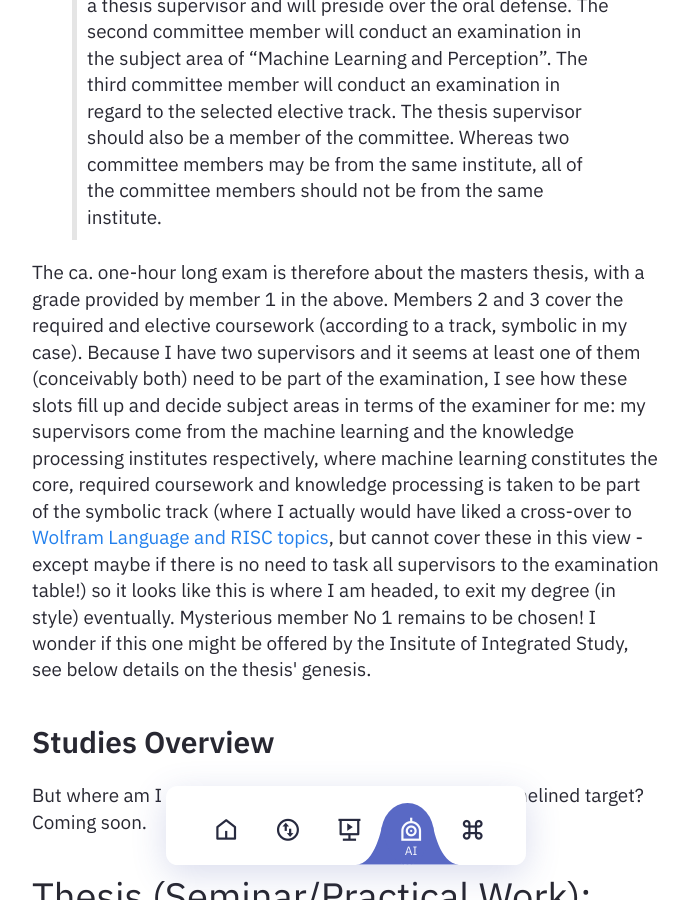
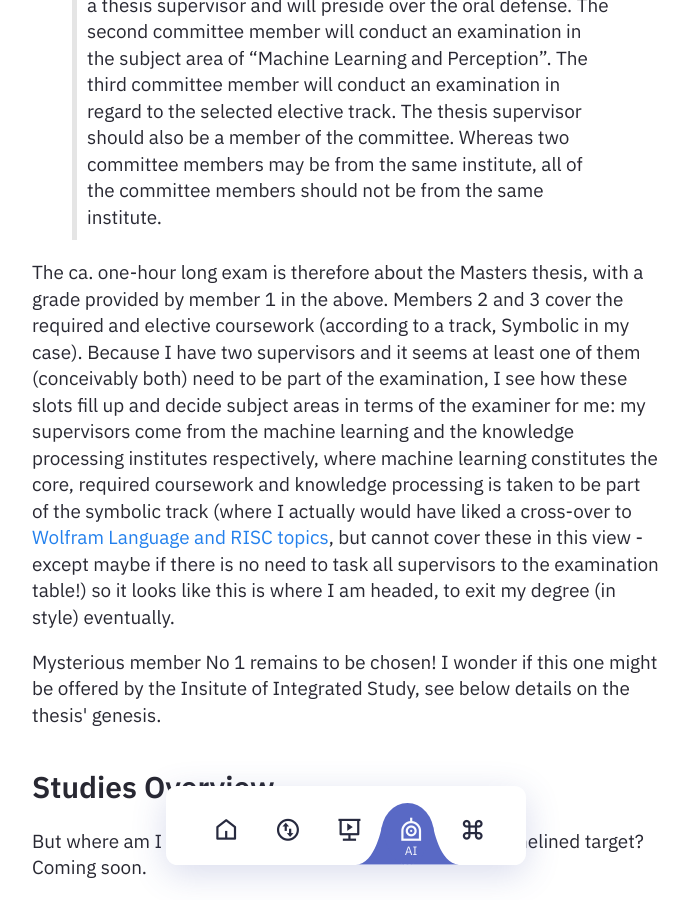
Before and after one commit to heseltime/heseltime.github.io, a Jekyll site: the page built from pages/rDai.md, in a window 1280 px wide and 900 px high, scrolled down 1028 px. Shown: the whole window, without its empty margins (294-983 px from the left). Built offline with Jekyll 4.4.1, drawn with Linux system fonts in a browser that asks for light colours.

Commit message:
Capitalize

```diff
--- a/pages/rDai.md
+++ b/pages/rDai.md
@@ -17,7 +17,9 @@
 
 > As part of the oral examination, the student will be asked to create a 3-member examination committee consisting of a committee head (member 1) and two additional members (members 2 and 3). This first committee member may not be a thesis supervisor and will preside over the oral defense. The second committee member will conduct an examination in the subject area of “Machine Learning and Perception”. The third committee member will conduct an examination in regard to the selected elective track. The thesis supervisor should also be a member of the committee. Whereas two committee members may be from the same institute, all of the committee members should not be from the same institute.
 
-The ca. one-hour long exam is therefore about the masters thesis, with a grade provided by member 1 in the above. Members 2 and 3 cover the required and elective coursework (according to a track, symbolic in my case). Because I have two supervisors and it seems at least one of them (conceivably both) need to be part of the examination, I see how these slots fill up and decide subject areas in terms of the examiner for me: my supervisors come from the machine learning and the knowledge processing institutes respectively, where machine learning constitutes the core, required coursework and knowledge processing is taken to be part of the symbolic track (where I actually would have liked a cross-over to [Wolfram Language and RISC topics](/wolfram), but cannot cover these in this view - except maybe if there is no need to task all supervisors to the examination table!) so it looks like this is where I am headed, to exit my degree (in style) eventually. Mysterious member No 1 remains to be chosen! I wonder if this one might be offered by the Insitute of Integrated Study, see below details on the thesis' genesis.
+The ca. one-hour long exam is therefore about the Masters thesis, with a grade provided by member 1 in the above. Members 2 and 3 cover the required and elective coursework (according to a track, Symbolic in my case). Because I have two supervisors and it seems at least one of them (conceivably both) need to be part of the examination, I see how these slots fill up and decide subject areas in terms of the examiner for me: my supervisors come from the machine learning and the knowledge processing institutes respectively, where machine learning constitutes the core, required coursework and knowledge processing is taken to be part of the symbolic track (where I actually would have liked a cross-over to [Wolfram Language and RISC topics](/wolfram), but cannot cover these in this view - except maybe if there is no need to task all supervisors to the examination table!) so it looks like this is where I am headed, to exit my degree (in style) eventually.
+
+Mysterious member No 1 remains to be chosen! I wonder if this one might be offered by the Insitute of Integrated Study, see below details on the thesis' genesis.
 
 ## Studies Overview
 
```
